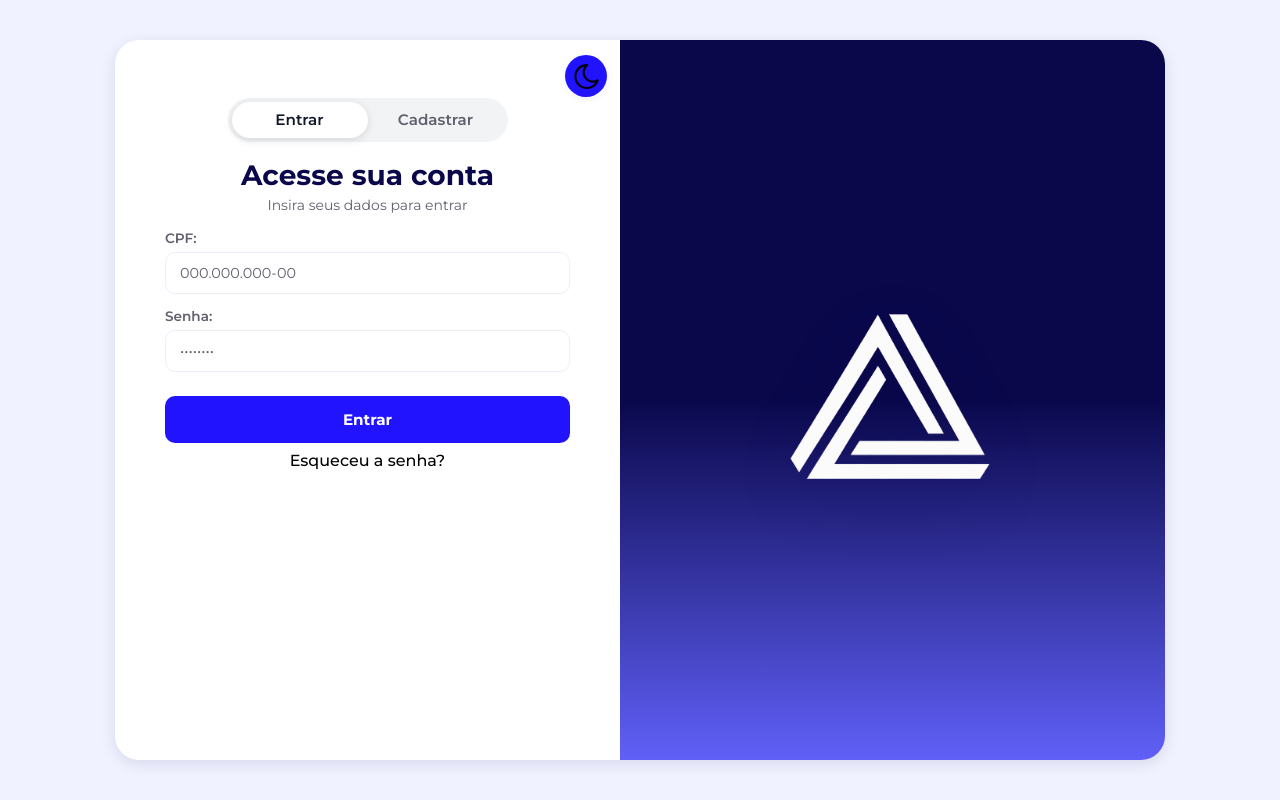
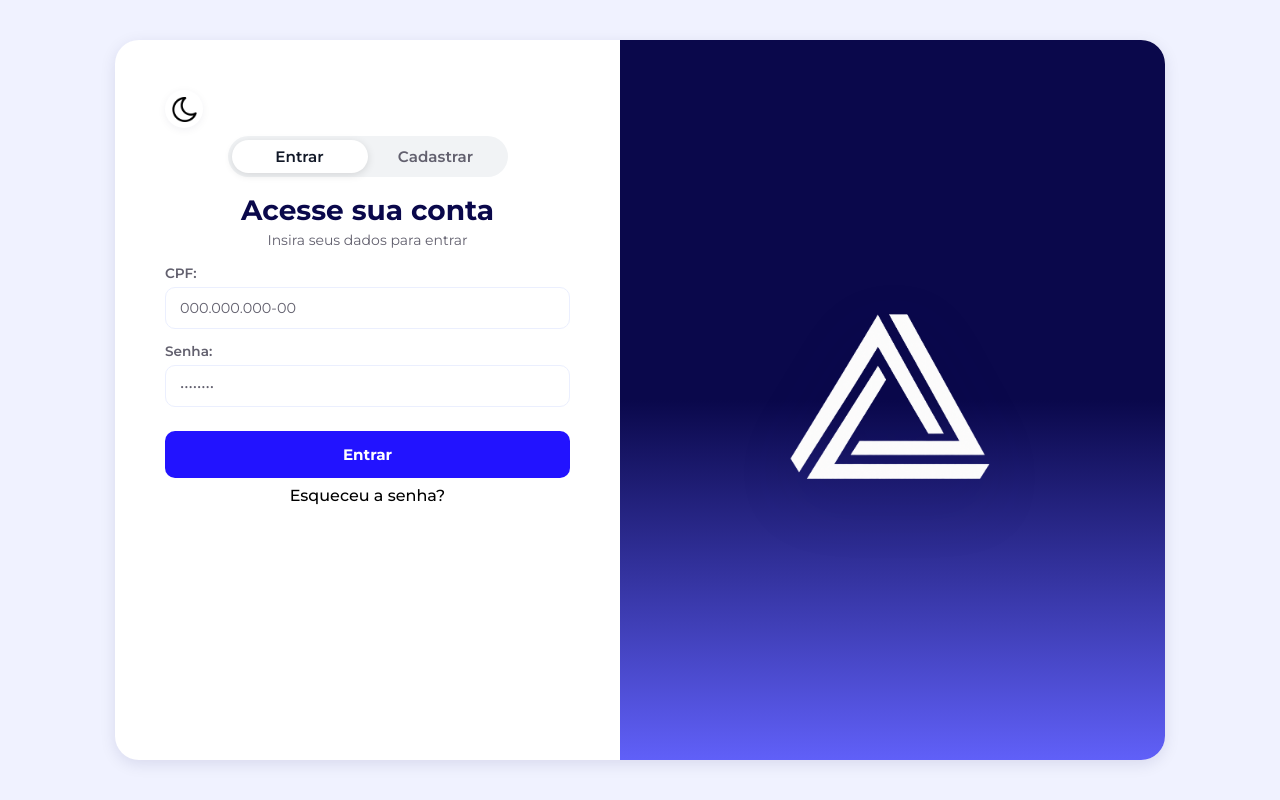
Before and after one commit to davi-morais2008/prisma, a Flask app: page /login in a window 1280 px wide. Run offline with Flask 3, Linux system fonts and the light colour scheme.

Commit message:
MODIFY: Estilização do botao na página.

```diff
--- a/static/src/styles/cadastro.css
+++ b/static/src/styles/cadastro.css
@@ -260,24 +260,26 @@
 
 /* 2. Bloco: Theme Toggle */
 .theme-toggle {
-  /* Posicionamento fora do fluxo normal dos formulários */
-  position: absolute;
-  top: clamp(15px, 1vw, 15px);
-  right: clamp(5px, 1vw, 15px);
-  width: 42px;
-  height: 42px;
+  width: 38px;
+  height: 38px;
   display: flex;
   align-items: center;
   justify-content: center;
-  background-color: var(--color-secondary);
+  background-color: #ffffff;
   border: none;
   border-radius: var(--border-radius-pill);
-  padding: clamp(6px, 1.5vw, 10px);
+  padding: 0.5rem;
   cursor: pointer;
   z-index: 10;
   box-shadow: var(--shadow-sm);
-  transition: all 0.2s ease;
+  transition: transform 0.2s ease
 }
+
+.theme-toggle:hover {
+  transform: scale(1.08);
+  background-color: white;
+}
+
 
 /* Elemento: Ícone interno responsivo */
 .theme-toggle__icon {
@@ -288,13 +290,6 @@
   background-color: transparent;
   pointer-events: none;
 
-}
-
-.theme-toggle:hover {
-  transform: scale(1.08);
-  box-shadow: var(--shadow-md);
-  background-color: var(--color-secondary-hover);
-  transition: all 0.2s ease;
 }
 
 
```
